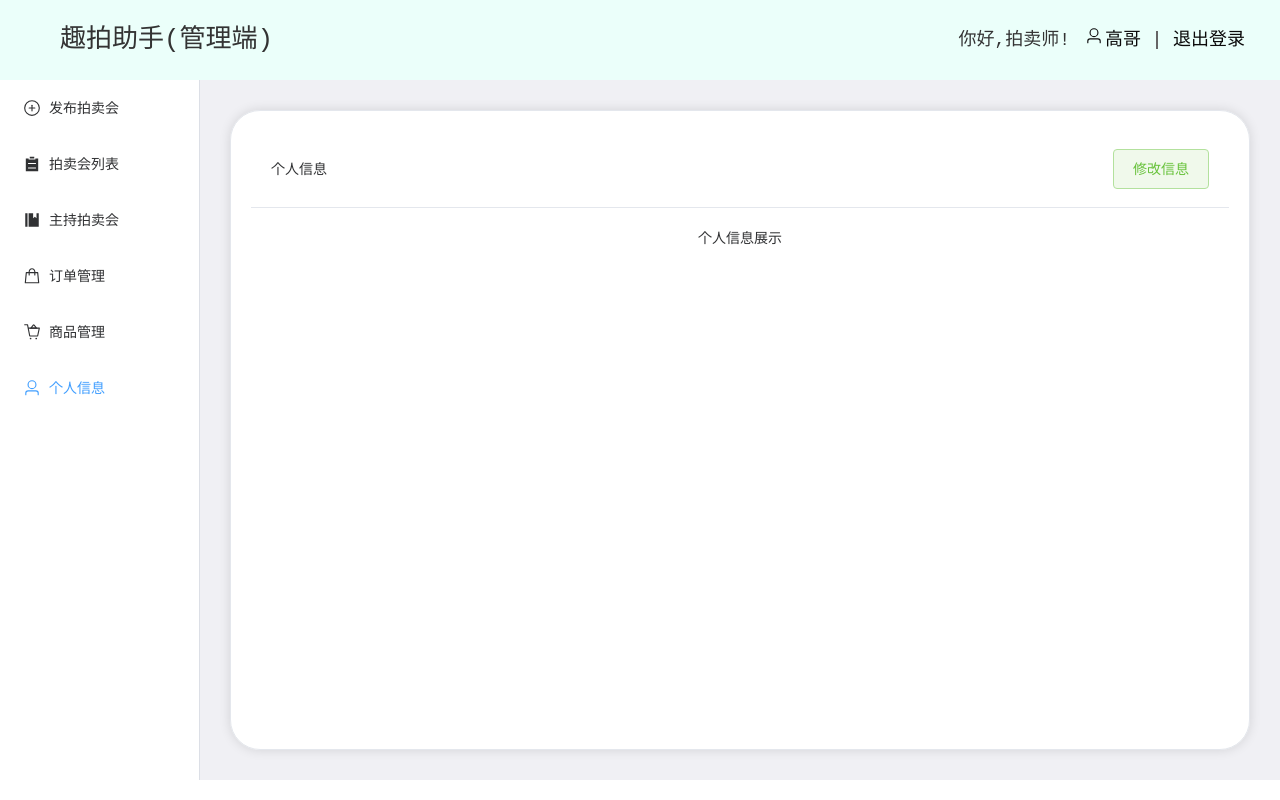
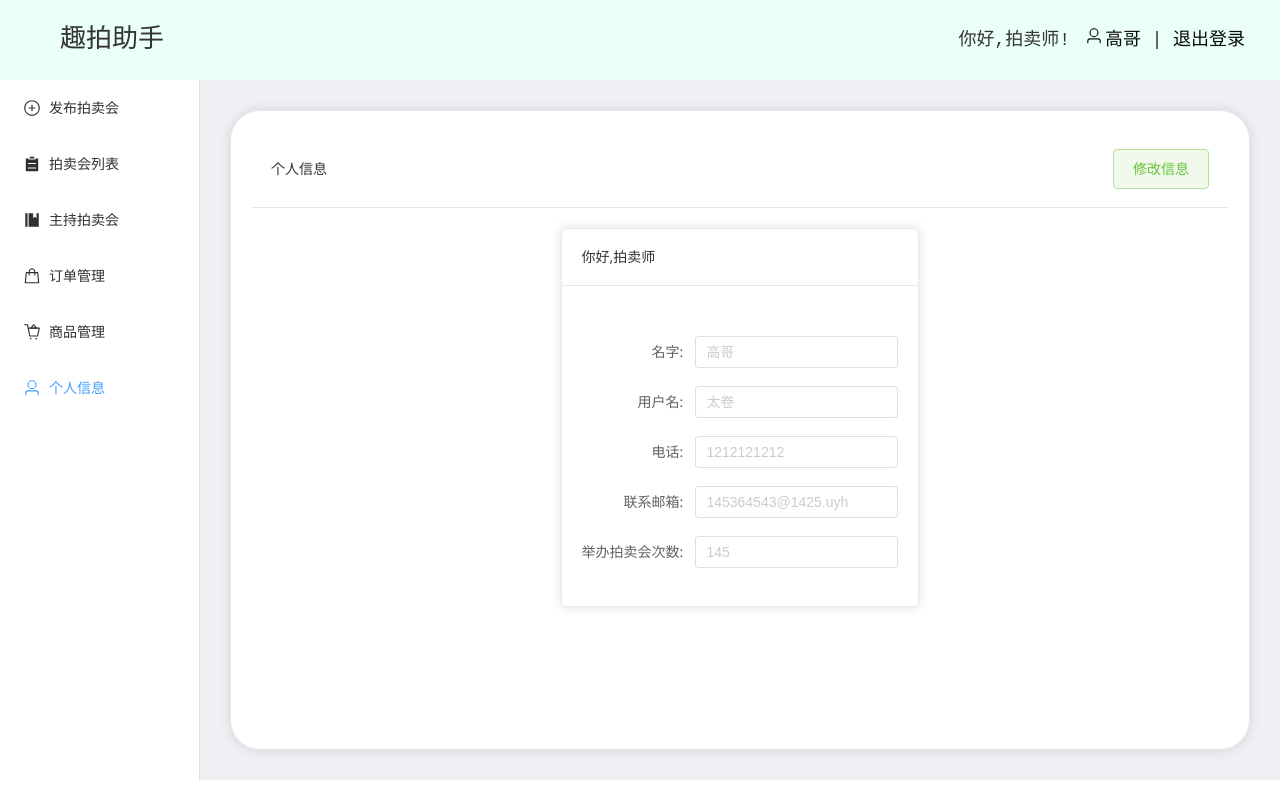
Before and after one commit to 8023time/qupai-manager-vue3, a Vue app: page /user in a window 1280 px wide. Built offline with nearby package versions, Linux system fonts and the light colour scheme.

Commit message:
写了一些个人信息的静态代码

```diff
--- a/src/views/Layout/components/LayoutHeader.vue
+++ b/src/views/Layout/components/LayoutHeader.vue
@@ -20,7 +20,7 @@ function onconfirm () {
 
 <template>
     <div class="container">
-        <div class="title">趣拍助手(管理端)</div>
+        <div class="title">趣拍助手</div>
         <div>
             <ul>
                 <li>你好,拍卖师!<a @click="router.push('/user')"><el-icon><User /></el-icon>高哥</a></li>
--- a/src/views/User/index.vue
+++ b/src/views/User/index.vue
@@ -1,4 +1,4 @@
-<script setup>
+<script setup lang="ts">
 import { ref } from 'vue'
 
 const ischangeinformation = ref(true)
@@ -33,16 +33,13 @@ const blackinformation = () => {
     </template>
     <!-- 下面的可以添加一些div -->
      <div class="user-main-body">
-      <div v-if="ischangeinformation">
-        个人信息展示
-      </div>
-
-      <el-form
+      <el-card style="max-width: 600px;" v-if="ischangeinformation">
+        <template #header>你好,拍卖师</template>
+        <el-form
         class="demo-ruleForm"
         label-width="auto"
-        v-else
         >
-        <ul>
+          <ul>
           <!-- 拍卖师名字 -->
           <li>
             <el-form-item label="名字:">
@@ -52,29 +49,65 @@ const blackinformation = () => {
           <!-- 用户名 -->
           <li>
             <el-form-item label="用户名:">
-              <el-input></el-input>
+              <el-input placeholder="太卷"></el-input>
             </el-form-item>
           </li>
           <!-- 电话 -->
           <li>
             <el-form-item label="电话:">
-              <el-input></el-input>
+              <el-input placeholder="1212121212"></el-input>
             </el-form-item>
           </li>
           <!-- 联系邮箱 -->
           <li>
             <el-form-item label="联系邮箱:">
-              <el-input></el-input>
+              <el-input placeholder="145364543@1425.uyh"></el-input>
             </el-form-item>
           </li>
           <!-- 举办拍卖会次数 -->
           <li>
             <el-form-item label="举办拍卖会次数:">
-              <el-input></el-input>
+              <el-input placeholder="145"></el-input>
             </el-form-item>
           </li>
-          <!-- 请输入旧密码 -->
+        </ul>
+        </el-form>
+      </el-card>
+
+      <el-card style="max-width: 600px;" v-else>
+        <template #header>你好,拍卖师</template>
+        <el-form
+        class="demo-ruleForm"
+        label-width="auto"
+        >
+        <div>
+          <ul>
+          <!-- 拍卖师名字 -->
           <li>
+            <el-form-item label="名字:">
+              <el-input placeholder="高哥"></el-input>
+            </el-form-item>
+          </li>
+          <!-- 用户名 -->
+          <li>
+            <el-form-item label="用户名:">
+              <el-input placeholder="太卷"></el-input>
+            </el-form-item>
+          </li>
+          <!-- 电话 -->
+          <li>
+            <el-form-item label="电话:">
+              <el-input placeholder="1212121212"></el-input>
+            </el-form-item>
+          </li>
+          <!-- 联系邮箱 -->
+          <li>
+            <el-form-item label="联系邮箱:">
+              <el-input placeholder="145364543@1425.uyh"></el-input>
+            </el-form-item>
+          </li>
+           <!-- 请输入旧密码 -->
+           <li>
             <el-form-item label="请输入旧密码:">
               <el-input></el-input>
             </el-form-item>
@@ -86,7 +119,10 @@ const blackinformation = () => {
             </el-form-item>
           </li>
         </ul>
+        </div>
       </el-form>
+      </el-card>
+
      </div>
   </SameCard>
 </template>
```
